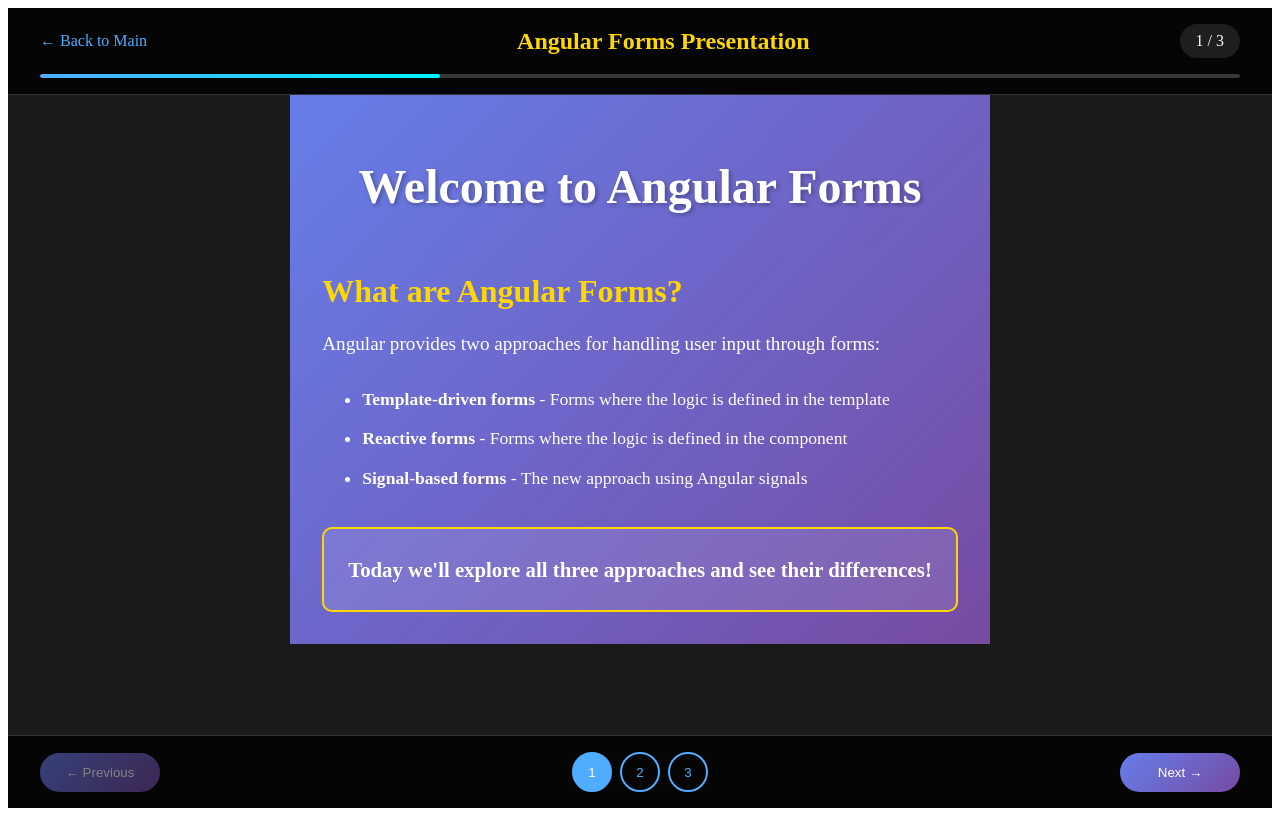
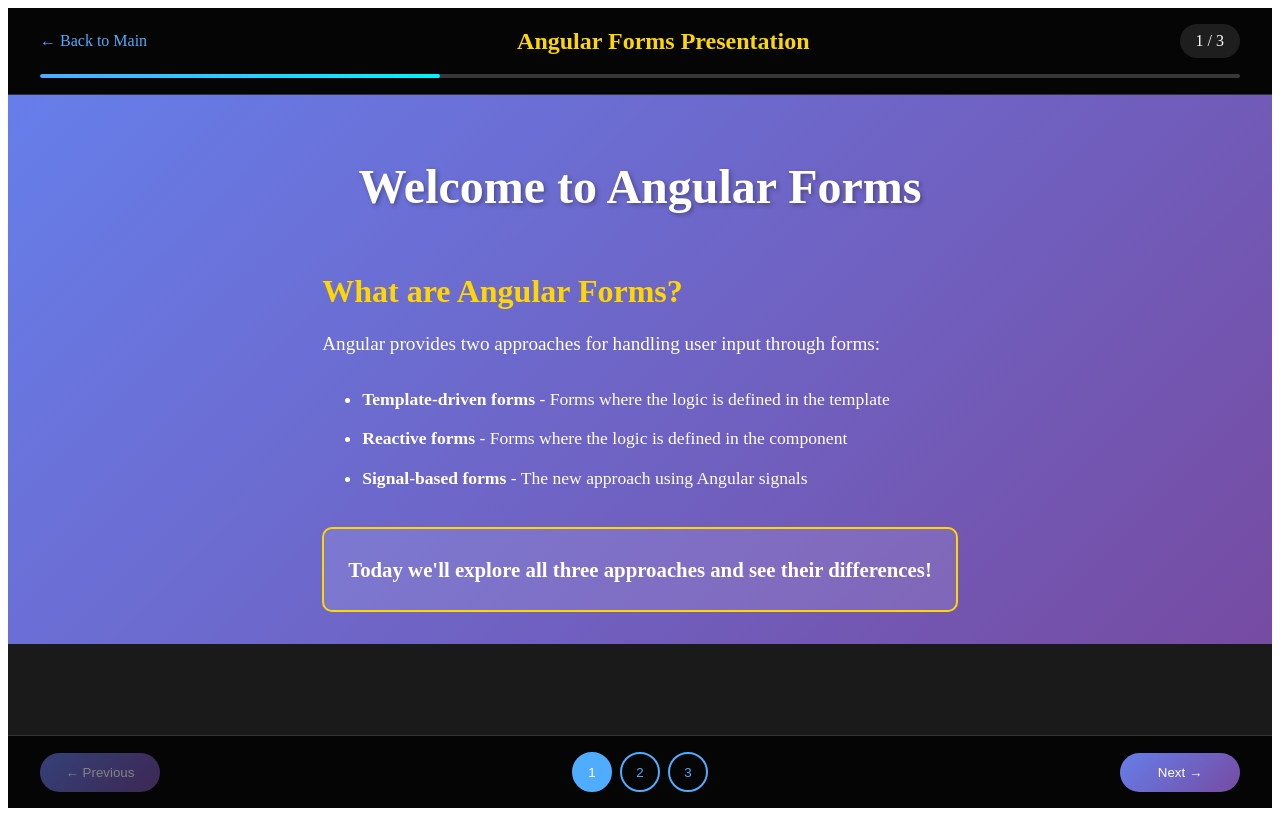
Before and after one commit to superdyzio/angular-forms-showdown, an Angular app: page /slideshow/1 in a window 1280 px wide. Built offline with nearby package versions, Linux system fonts and the light colour scheme.

Commit message:
fix slides width

```diff
--- a/src/app/slides/slide1/slide1.component.scss
+++ b/src/app/slides/slide1/slide1.component.scss
@@ -1,3 +1,7 @@
+:host {
+  width: 100%;
+}
+
 .slide-container {
   padding: 2rem;
   min-height: 100%; /* fill available space between header and footer */
--- a/src/app/slides/slide2/slide2.component.scss
+++ b/src/app/slides/slide2/slide2.component.scss
@@ -1,4 +1,9 @@
+:host {
+  width: 100%;
+}
+
 .slide-container {
+  width: 100%;
   padding: 2rem;
   min-height: 100%; /* fill available space between header and footer */
   display: flex;
--- a/src/app/slides/slide3/slide3.component.scss
+++ b/src/app/slides/slide3/slide3.component.scss
@@ -1,4 +1,9 @@
+:host {
+  width: 100%;
+}
+
 .slide-container {
+  width: 100%;
   padding: 2rem;
   min-height: 100%; /* fill available space between header and footer */
   display: flex;
```
